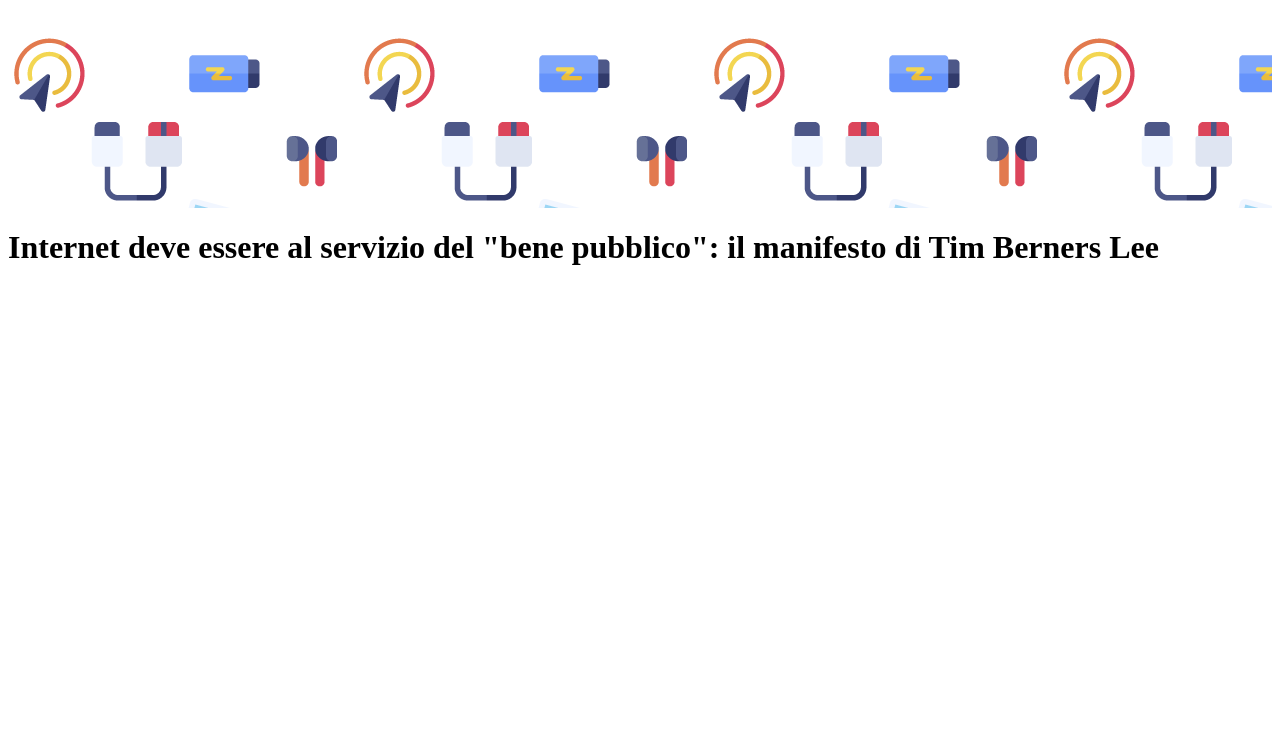
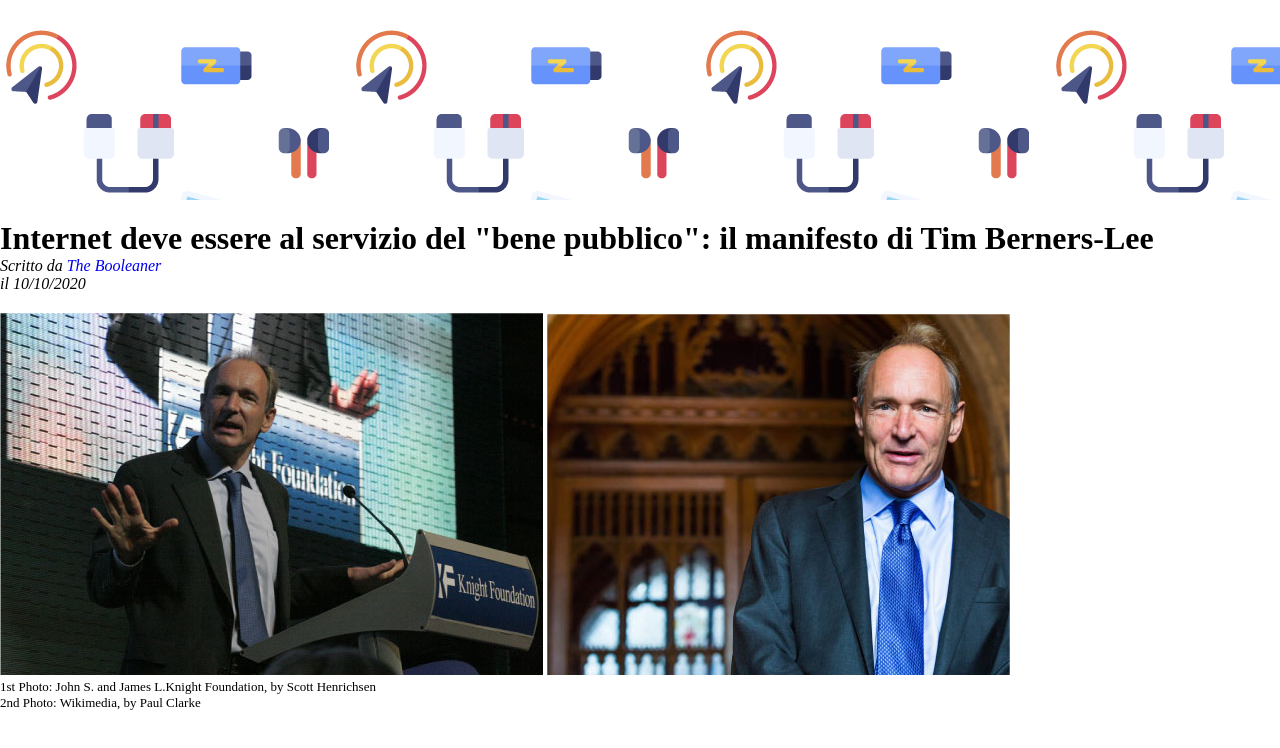
Before and after one commit to GeorgeDanielConstantin/html-css-booleaner, a plain HTML site: page index.html in a window 1280 px wide. Drawn offline with Linux system fonts and the light colour scheme.

Commit message:
Titolo + foto

```diff
--- a/index.html
+++ b/index.html
@@ -1,23 +1,37 @@
 <!DOCTYPE html>
-<html lang="en">
+<html lang="it">
 <head>
     <meta charset="UTF-8">
     <meta http-equiv="X-UA-Compatible" content="IE=edge">
     <meta name="viewport" content="width=device-width, initial-scale=1.0">
     <title>The Booleaner</title>
     <link rel="stylesheet" href="./style.css">
-    <link rel="icon"  href="./img/logo.svg">
+    <link rel="icon" href="./img/logo.svg">
 </head>
 <body>
     <!-- Intestazione -->
     <header>
-        <div class="headerdiv">
-        </div>
+
     </header>
 
-    <!-- Titolo -->
     <main>
-        <h1>Internet deve essere al servizio del "bene pubblico": il manifesto di Tim Berners Lee</h1>
+
+        <!-- Titolo -->
+
+        <h1>Internet deve essere al servizio del "bene pubblico": il manifesto di Tim Berners-Lee</h1>
+        <div class="sottotitolo">
+             <p> Scritto da <a href="#">The Booleaner</a></p>
+             <p>il 10/10/2020</p>
+        </div>
+
+        <picture>
+            <img class="tim" src="img/tim-1.jpg" alt="Foto Tim">
+            <img class="tim" src="img/tim-2.jpg" alt="Foto Tim">
+            <div class="desc-foto">
+                <p>1st Photo: John S. and James L.Knight Foundation, by Scott Henrichsen</p>
+                <p>2nd Photo: Wikimedia, by Paul Clarke</p>
+            </div>
+        </picture>
     </main>
 
 </body>
--- a/style.css
+++ b/style.css
@@ -1,4 +1,29 @@
+* {
+    margin: 0;
+}
+
 header {
     height: 200px;
     background-image: url('img/pattern.png');
 }
+
+h1 {
+    margin-top: 20px;
+}
+
+a {
+    text-decoration: none;
+}
+
+.sottotitolo {
+    text-decoration: grey;
+    font-style: italic;
+}
+
+.tim {
+    margin-top: 20px;
+}
+
+.desc-foto {
+    font-size: small;
+}
```
